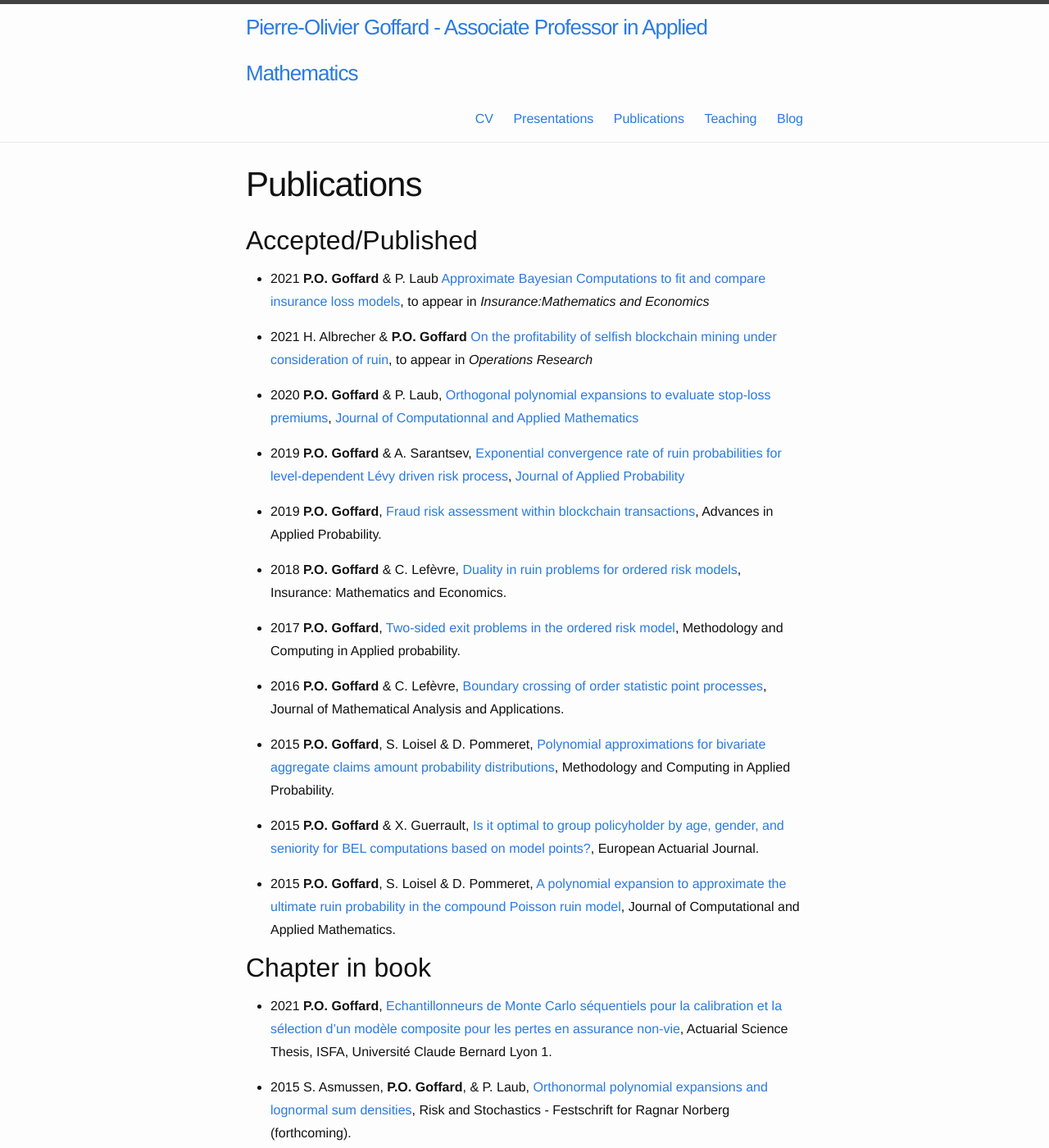
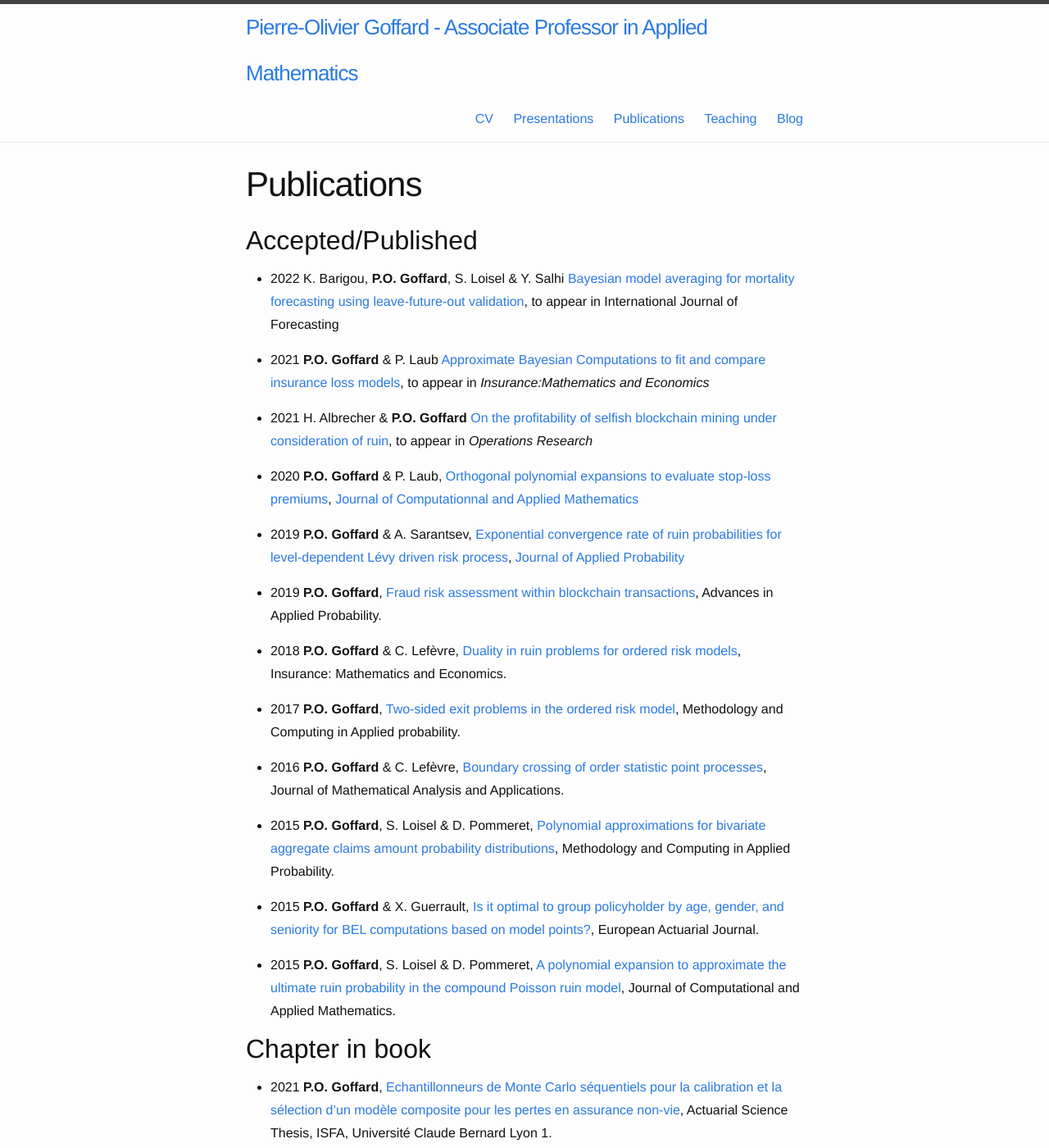
Before and after one commit to LaGauffre/LaGauffre.github.io, a Jekyll site: the page built from Publications.md, in a window 1280 px wide and 1400 px high. Shown: the whole window at 82% size. Built offline with Jekyll 4.4.1, drawn with Linux system fonts in a browser that asks for light colours; nearby versions of some CDN libraries; some web fonts are replaced; some of the changed text lies outside the part shown.

Commit message:
Update publications

```diff
--- a/Publications.md
+++ b/Publications.md
@@ -5,6 +5,9 @@ permalink: /Publi/
 ---
 
 ## Accepted/Published
+
+* 2022 K. Barigou, **P.O. Goffard**, S. Loisel & Y. Salhi [Bayesian model averaging for mortality forecasting
+using leave-future-out validation](/Publications/BMAmortalityforecasting_18032021.pdf), to appear in International Journal of Forecasting
 
 * 2021 **P.O. Goffard** & P. Laub [Approximate Bayesian Computations to fit and compare insurance loss models](/Publications/ABCFitLoMo_Goffard_Laub_V2.pdf), to appear in *Insurance:Mathematics and Economics*
 
```
Also changed, not shown: other parts of Publications.md (+1 -4 lines), 1 other file.
